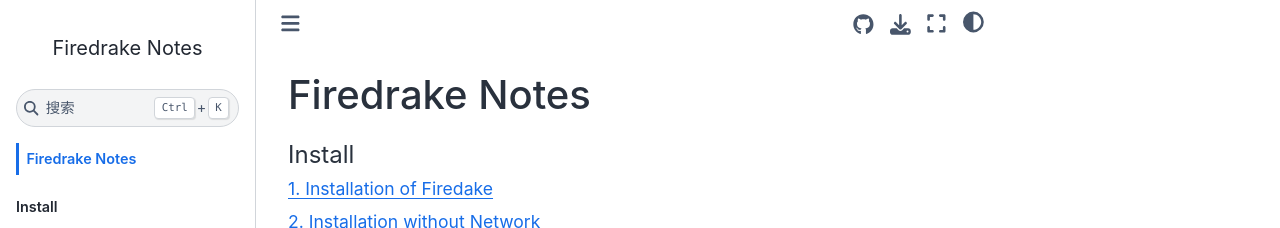
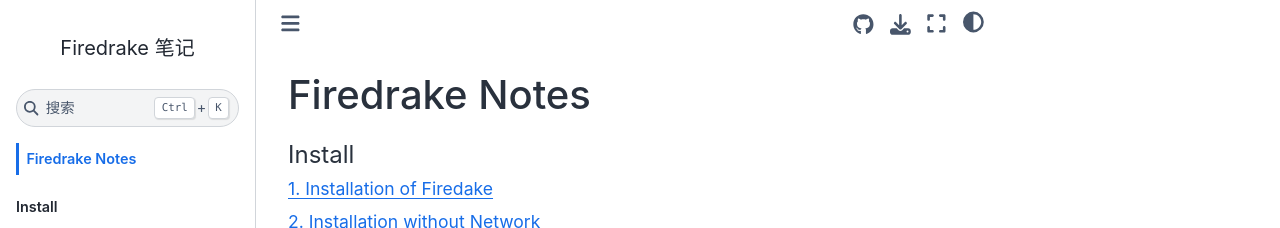
Before and after one commit to lrtfm/notes-for-firedrake, a Jupyter Book: the page built from README.md, in a window 1280 px wide. Shown: the top 228 px of the page. Built offline with Jupyter Book 1.0.4 settings and Sphinx 7.4.7 and the Sphinx Book theme 1.1.4, drawn with Linux system fonts in a browser that asks for light colours; pages that are not in the unit, such as notebooks, are missing from menus; some of the changed lines change nothing that is shown.

Commit message:
Change title to Chinese

```diff
--- a/_config.yml
+++ b/_config.yml
@@ -1,7 +1,7 @@
 # Book settings
 # Learn more at https://jupyterbook.org/customize/config.html
 
-title: Firedrake Notes
+title: Firedrake 笔记
 author: YANG Zongze
 # logo: logo.png
 
@@ -19,6 +19,8 @@
   use_jupyterbook_latex: true
   latex_documents:
     targetname: firedrake_notes.tex
+    title: '{ \kaishu Firedrake 笔记 }'
+    author: '\hfill YANG Zongze \\ {\small yangzongze@gmail.com}'
 
 # Add a bibtex file so that we can create citations
 bibtex_bibfiles:
@@ -41,7 +43,7 @@
   config:
     language: zh_CN
     # https://www.sphinx-doc.org/en/master/latex.html
-    latex_show_urls: footnote  # inline
+    # latex_show_urls: footnote  # inline
     latex_elements:
       # extraclassoptions: openany
       papersize: a4paper
@@ -54,10 +56,15 @@
         \usepackage[perpage]{footmisc}
       # fncychap: ""
       tableofcontents: |
-        \ctexset{contentsname=目\quad 录}
+        \ctexset{
+          part/pagestyle = empty,
+          contentsname=目\quad 录
+        }
         \addtocontents{toc}{\protect{\pdfbookmark[0]{\contentsname}{toc}}}
         \sphinxtableofcontents
         % \tableofcontents
+      passoptionstopackages: |
+        \PassOptionsToPackage{AutoFakeBold}{xeCJK}
       # extrapackages:
 
 parse:
```
